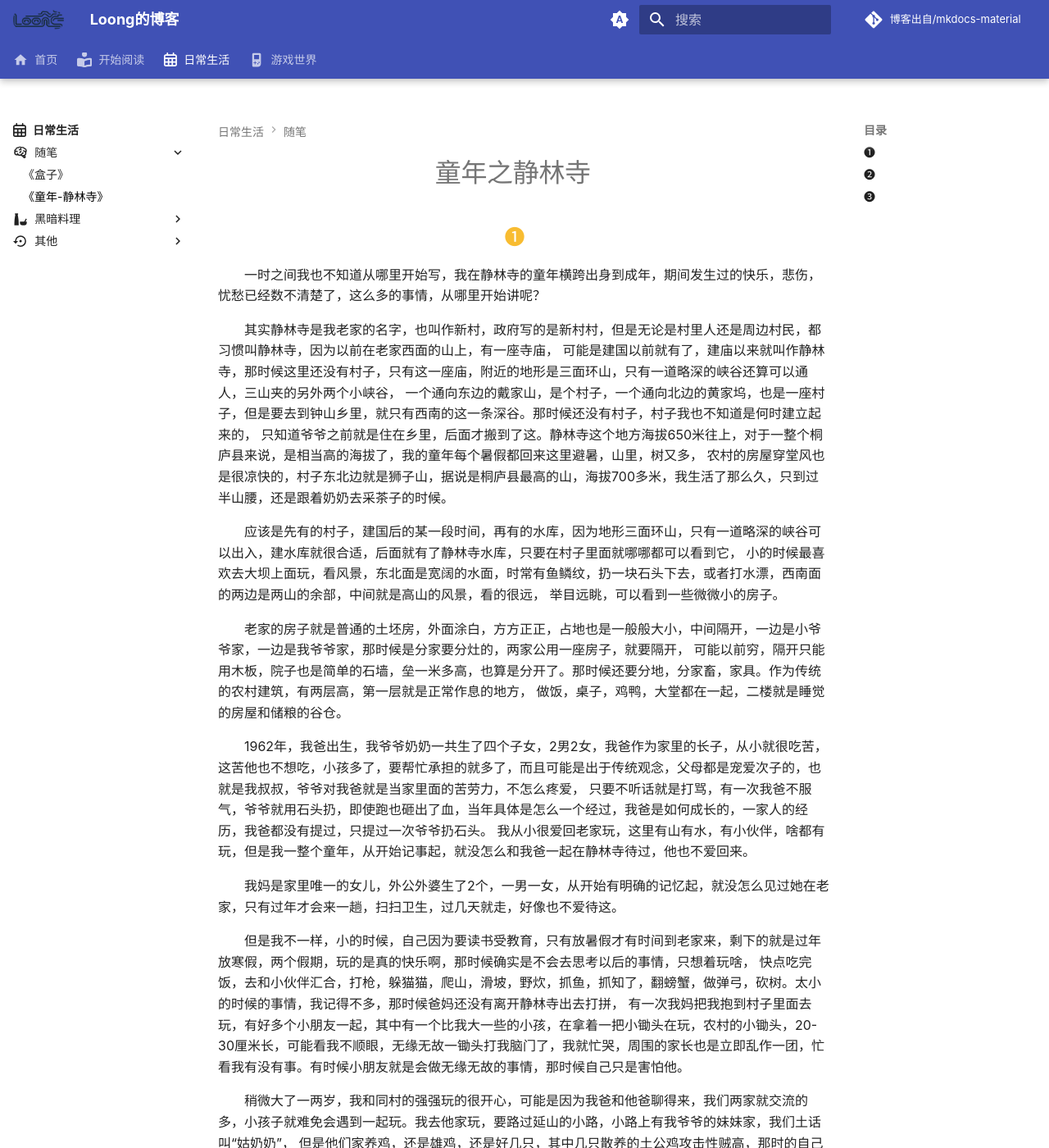
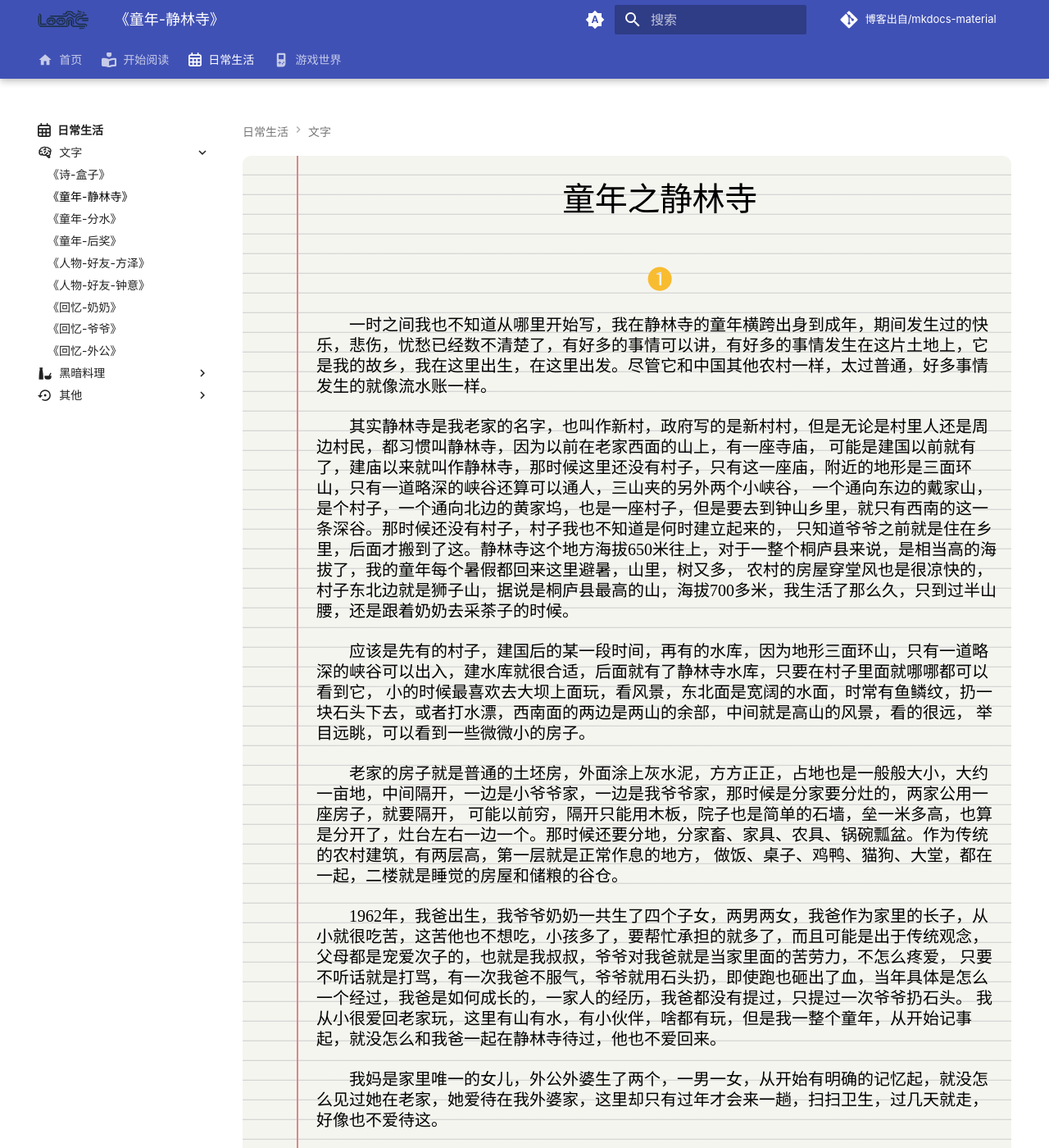
Before and after one commit to 971230/971230.github.io, an MkDocs documentation site: the page built from docs/日常/文字/童年-静林寺.md, in a window 1280 px wide and 1400 px high. Shown: the whole window at 82% size. Built offline with MkDocs 1.6.1 and Material for MkDocs 9.7.7, drawn with Linux system fonts in a browser that asks for light colours; some web fonts are replaced; comment, search, counter and statistics services are not loaded.

Commit message:
随笔改文字;添加文字背景样式

```diff
--- /dev/null
+++ b/docs/assets/css/essay_sketch_poem.css
@@ -0,0 +1,78 @@
+.essay_sketch,
+.poem_page {
+    position: relative;
+    box-sizing: border-box;
+    max-width: 100%;
+    font-family: LXGWZhenKai;
+    font-size: 20px;
+    border-radius: 10px;
+    background: #fff linear-gradient(#f5f5f0 1.1rem, #ccc 1.2rem);
+    background-size: 100% 1.2rem;
+    line-height: 1.2rem;
+    padding: 1.4rem 0.5rem 0.3rem 4.5rem;
+}
+
+.essay_sketch::before,
+.essay_sketch::after,
+.poem_page::before,
+.poem_page::after {
+    position: absolute;
+    content: "";
+    bottom: 10px;
+    width: 40%;
+    height: 10px;
+    box-shadow: 0 5px 14px rgba(0, 0, 0, 0.7);
+    z-index: -1;
+    transition: all 0.3s ease;
+}
+
+.essay_sketch::before,
+.poem_page::before {
+    left: 15px;
+    transform: skew(-5deg) rotate(-5deg);
+}
+
+.essay_sketch::after
+.poem_page::after {
+    right: 15px;
+    transform: skew(5deg) rotate(5deg);
+}
+
+.essay_sketch:hover::before,
+.essay_sketch:hover::after,
+.poem_page:hover::before,
+.poem_page:hover::after {
+    box-shadow: 0 2px 14px rgba(0, 0, 0, 0.4);
+}
+
+.poem_page_margin {
+    text-align: center;
+    position: absolute;
+    border-left: 2px solid #d88;
+    height: 100%;
+    left: 3.3rem;
+    top: 0;
+}
+
+.essay_sketch_margin {
+    position: absolute;
+    border-left: 2px solid #d88;
+    height: 100%;
+    left: 3.3rem;
+    top: 0;
+}
+
+.poem_page p {
+    margin: 0;
+    padding-bottom: 1.2rem;
+    color: black;
+    line-height: 25px;
+}
+
+.essay_sketch p {
+    margin: 0;
+    text-indent: 2rem;
+    padding-bottom: 1.2rem;
+    color: black;
+    line-height: 25px;
+}
--- a/docs/assets/css/extra.css
+++ b/docs/assets/css/extra.css
@@ -19,7 +19,7 @@
 }
 
 .md-grid {
-    max-width: 1400px;
+    max-width: 61rem;
 }
 
 /* make the page wider */
@@ -171,7 +171,7 @@ md-header__button md-logo {
     color: #87CEEB;
 }
 
-.green{
+.green {
     color: #1CB28A;
 }
 
--- a/docs/日常/随笔/童年-静林寺.md
+++ b/docs/日常/文字/童年-静林寺.md
@@ -1,12 +1,18 @@
+---
+hide:
+  - toc
+---
 
-# 童年之静林寺
+<div class="essay_sketch">
+<div class="essay_sketch_margin"></div>
+<h1 style="color: black">童年之静林寺</h1>
+<h2>➊</h2>
 
-## ➊
-<P style="text-indent:2em;">
-一时之间我也不知道从哪里开始写，我在静林寺的童年横跨出身到成年，期间发生过的快乐，悲伤，忧愁已经数不清楚了，这么多的事情，从哪里开始讲呢？<br>
+<P>
+一时之间我也不知道从哪里开始写，我在静林寺的童年横跨出身到成年，期间发生过的快乐，悲伤，忧愁已经数不清楚了，有好多的事情可以讲，有好多的事情发生在这片土地上，它是我的故乡，我在这里出生，在这里出发。尽管它和中国其他农村一样，太过普通，好多事情发生的就像流水账一样。<br>
 </p>
 
-<P style="text-indent:2em;">
+<P>
 其实静林寺是我老家的名字，也叫作新村，政府写的是新村村，但是无论是村里人还是周边村民，都习惯叫静林寺，因为以前在老家西面的山上，有一座寺庙，
 可能是建国以前就有了，建庙以来就叫作静林寺，那时候这里还没有村子，只有这一座庙，附近的地形是三面环山，只有一道略深的峡谷还算可以通人，三山夹的另外两个小峡谷，
 一个通向东边的戴家山，是个村子，一个通向北边的黄家坞，也是一座村子，但是要去到钟山乡里，就只有西南的这一条深谷。那时候还没有村子，村子我也不知道是何时建立起来的，
@@ -14,35 +20,35 @@
 农村的房屋穿堂风也是很凉快的，村子东北边就是狮子山，据说是桐庐县最高的山，海拔700多米，我生活了那么久，只到过半山腰，还是跟着奶奶去采茶子的时候。<br>
 </p>
 
-<P style="text-indent:2em;">
+<P>
 应该是先有的村子，建国后的某一段时间，再有的水库，因为地形三面环山，只有一道略深的峡谷可以出入，建水库就很合适，后面就有了静林寺水库，只要在村子里面就哪哪都可以看到它，
 小的时候最喜欢去大坝上面玩，看风景，东北面是宽阔的水面，时常有鱼鳞纹，扔一块石头下去，或者打水漂，西南面的两边是两山的余部，中间就是高山的风景，看的很远，
 举目远眺，可以看到一些微微小的房子。<br>
 </p>
 
-<P style="text-indent:2em;">
-老家的房子就是普通的土坯房，外面涂白，方方正正，占地也是一般般大小，中间隔开，一边是小爷爷家，一边是我爷爷家，那时候是分家要分灶的，两家公用一座房子，就要隔开，
-可能以前穷，隔开只能用木板，院子也是简单的石墙，垒一米多高，也算是分开了。那时候还要分地，分家畜，家具。作为传统的农村建筑，有两层高，第一层就是正常作息的地方，
-做饭，桌子，鸡鸭，大堂都在一起，二楼就是睡觉的房屋和储粮的谷仓。<br>
+<P>
+老家的房子就是普通的土坯房，外面涂上灰水泥，方方正正，占地也是一般般大小，大约一亩地，中间隔开，一边是小爷爷家，一边是我爷爷家，那时候是分家要分灶的，两家公用一座房子，就要隔开，
+可能以前穷，隔开只能用木板，院子也是简单的石墙，垒一米多高，也算是分开了，灶台左右一边一个。那时候还要分地，分家畜、家具、农具、锅碗瓢盆。作为传统的农村建筑，有两层高，第一层就是正常作息的地方，
+做饭、桌子、鸡鸭、猫狗、大堂，都在一起，二楼就是睡觉的房屋和储粮的谷仓。<br>
 </p>
 
-<P style="text-indent:2em;">
-1962年，我爸出生，我爷爷奶奶一共生了四个子女，2男2女，我爸作为家里的长子，从小就很吃苦，这苦他也不想吃，小孩多了，要帮忙承担的就多了，而且可能是出于传统观念，父母都是宠爱次子的，也就是我叔叔，爷爷对我爸就是当家里面的苦劳力，不怎么疼爱，
+<P>
+1962年，我爸出生，我爷爷奶奶一共生了四个子女，两男两女，我爸作为家里的长子，从小就很吃苦，这苦他也不想吃，小孩多了，要帮忙承担的就多了，而且可能是出于传统观念，父母都是宠爱次子的，也就是我叔叔，爷爷对我爸就是当家里面的苦劳力，不怎么疼爱，
 只要不听话就是打骂，有一次我爸不服气，爷爷就用石头扔，即使跑也砸出了血，当年具体是怎么一个经过，我爸是如何成长的，一家人的经历，我爸都没有提过，只提过一次爷爷扔石头。
 我从小很爱回老家玩，这里有山有水，有小伙伴，啥都有玩，但是我一整个童年，从开始记事起，就没怎么和我爸一起在静林寺待过，他也不爱回来。<br>
 </p>
 
-<P style="text-indent:2em;">
-我妈是家里唯一的女儿，外公外婆生了2个，一男一女，从开始有明确的记忆起，就没怎么见过她在老家，只有过年才会来一趟，扫扫卫生，过几天就走，好像也不爱待这。
+<P>
+我妈是家里唯一的女儿，外公外婆生了两个，一男一女，从开始有明确的记忆起，就没怎么见过她在老家，她爱待在我外婆家，这里却只有过年才会来一趟，扫扫卫生，过几天就走，好像也不爱待这。
 </p>
 
-<P style="text-indent:2em;">
+<P>
 但是我不一样，小的时候，自己因为要读书受教育，只有放暑假才有时间到老家来，剩下的就是过年放寒假，两个假期，玩的是真的快乐啊，那时候确实是不会去思考以后的事情，只想着玩啥，
 快点吃完饭，去和小伙伴汇合，打枪，躲猫猫，爬山，滑坡，野炊，抓鱼，抓知了，翻螃蟹，做弹弓，砍树。太小的时候的事情，我记得不多，那时候爸妈还没有离开静林寺出去打拼，
 有一次我妈把我抱到村子里面去玩，有好多个小朋友一起，其中有一个比我大一些的小孩，在拿着一把小锄头在玩，农村的小锄头，20-30厘米长，可能看我不顺眼，无缘无故一锄头打我脑门了，我就忙哭，周围的家长也是立即乱作一团，忙看我有没有事。有时候小朋友就是会做无缘无故的事情，那时候自己只是害怕他。<br>
 </p>
 
-<P style="text-indent:2em;">
+<P>
 稍微大了一两岁，我和同村的强强玩的很开心，可能是因为我爸和他爸聊得来，我们两家就交流的多，小孩子就难免会遇到一起玩。我去他家玩，要路过延山的小路，小路上有我爷爷的妹妹家，我们土话叫“姑奶奶”，
 但是他们家养鸡，还是雄鸡，还是好几只，其中几只散养的土公鸡攻击性贼高，那时的自己将将走路流畅，好想去找强强玩，又害怕，
 吵着闹着要我妈抱我过这一段路，我妈抱的多了，就放下拉我手带路，那公鸡凶的，即使大人在也是一股气汹汹的样子，头颈的毛耸起，看准了欺软一样，
@@ -54,43 +60,44 @@
 求妈妈也没用，叫我算了别去玩，得空带我去，小孩哪懂以后，吵闹啊，不知是爷爷奶奶还是爸爸妈妈，给我做了一根竹棍，说“你自己边走边打，
 快一点跑，就能行，不用怕的”，雄鸡上来就挥，它们不敢的。我一下子来了信心，拿上棍子出发了，也是老样子，边走边窥探，这次能看见它们的位置，
 我就边走边挥，那鸡看见是我，一点不怕，直勾勾冲上来，但是我有棍子，刚要近身，我一挥就有点怕了，不大敢上来，我立即开始乱挥乱甩一通，
-蹚出一点空隙就跑了，那鸡还在后面追，我又反手再挥几次，在就跑开了，顺利到了强强家。<br>
+蹚出一点空隙就跑了，那鸡还在后面追，我又反手再挥几次，在就跑开了，顺利到了强强家。
 </p>
 
-## ➋
+<h2>➋</h2>
 
-<P style="text-indent:2em;">
+<P>
 和强强玩啥呢？好像是翻墙田，一次又一次，那是他家边上的梯田，不种粮食，只种蔬菜，瓜果豆番薯之类的作物，印象中是踩坏了一些的，他妈妈还教训我们，我妈妈也教训我。
 </p>
 
-<P style="text-indent:2em;">
+<P>
 强强是天生残疾的，右手和左脚有问题，都有一些发育不完全，走路踉踉跄跄一瘸一拐的，翻墙田对他来说快乐却不轻松，那是我们的个子可能不足1米，
 而他手脚又不方便，翻起来就难了，好几次他想翻都失败了，自己就在上面一直等，鼓励他爬上来。那时自己小，不明白他为什么一出生就这样，很多事情想做而不能做，或者做起来很难，就以我现在可以想起来的，在当时最大的感受来说，就是觉得委屈。
 </p>
 
-<P style="text-indent:2em;">
+<P>
 他家前面院子使用大石头垒起来的约3米高的坡，小时候的自己很顽皮，好像很多人小时候都顽皮，那时我们坐在坡上玩，很危险，因为高，也被大人说了好几次，
 没有用，继续坐，可是那是自己不知发了什么羊角风，有一次把他推了下去，他摔在下面的草丛，难以动弹，痛在大叫，大人见了马上去救，人虽然无事，
 只是破了皮，但是他的家长却在知情后难以理解与愤怒，可是五六岁的孩子怎么教育呢？我爸妈知晓后亦是难以置信，两家人的感情其实一直都是很好的，
 对我教育了又教育。
 </p>
 
-<P style="text-indent:2em;">
+<P>
 我和他那时也并无矛盾，但我到底是出于好奇想看看人摔下去会怎么样，还是出于人性之恶，做出这样一件事情呢？事情其实很极端了，
 我到后面某日，突然想起来小时候的这件事情，才觉得有点后怕，才觉得小孩，人之初性本善我至少是不信的，性本恶么？
 我实在是想不起来当时自己是出于怎样的一种冲动和想法，做出这种匪夷所思的事情，就是没有任何理由。
 越小的孩子越是接近于动物，越是原始，善恶的概念是给人的。
 </p>
 
-<P style="text-indent:2em;">
+<P>
 后面随着时间，我们两家人一起在分水生活过一段时间，后面他们又因为农村搬迁回到乡里，渐渐就不再有了联系，爸每次回老家有机会都会去他家做一做，聊一聊。而强强，义务教育后就接受了政府给残疾人的工作，据说待遇都不错，他们分水搬走后，我就再也没有见过他了，直到最近才想起来小时候的这一段经历，
 想起那遥远的记忆。
 </p>
 
-## ➌
+<h2>➌</h2>
 
-<P style="text-indent:2em;">
+<P>
 我和皇军初见时是在他家的院子，才将将会走，后面我在分水读小学的暑假回老家避暑，两人才有机会一起玩，他打我的事情两人自然不记得了。
 后面还有小我几岁的小伙伴刚刚，和我同龄的大志，还有一位我忘了叫啥名字了，就叫Y吧，还有我堂哥的干爸的孙子，哈哈，反正就在一起玩嘛。
 TODO
 </p>
+</div>
--- a/mkdocs.yml
+++ b/mkdocs.yml
@@ -63,6 +63,7 @@ extra_css:
   - assets/css/extra.css
   - assets/css/animate.css
   - assets/css/lenis.css
+  - assets/css/essay_sketch_poem.css
   # - assets/css/page.css
   # - aseets/css/main.50c56a3b.min.css
   # - assets/css/palette.06af60db.min.css
@@ -190,10 +191,17 @@ nav:
       - 网站样式展示: 开始阅读/网站所有样式/demo.md
   - 日常生活:
     - 日常/index.md
-    - 随笔:
-      - 日常/随笔/index.md
-      - 《盒子》: 日常/随笔/盒子.md
-      - 《童年-静林寺》: 日常/随笔/童年-静林寺.md
+    - 文字:
+      - 日常/文字/index.md
+      - 《诗-盒子》: 日常/文字/诗-盒子.md
+      - 《童年-静林寺》: 日常/文字/童年-静林寺.md
+      - 《童年-分水》: 日常/文字/童年-分水.md
+      - 《童年-后奖》: 日常/文字/童年-后奖.md
+      - 《人物-好友-方泽》: 日常/文字/人物-好友-方泽.md
+      - 《人物-好友-钟意》: 日常/文字/人物-好友-钟意.md
+      - 《回忆-奶奶》: 日常/文字/回忆-奶奶.md
+      - 《回忆-爷爷》: 日常/文字/回忆-爷爷.md
+      - 《回忆-外公》: 日常/文字/回忆-外公.md
     - 黑暗料理:
       - 日常/厨艺/index.md
       - 青椒炒肉: 日常/厨艺/青椒炒肉.md
```
Also changed, not shown: docs/index.md (+1 -1 lines), docs/日常/index.md (+10 -3 lines), docs/日常/文字/index.md (renamed from docs/日常/随笔/index.md, +1 -1 lines), docs/日常/文字/诗-盒子.md (added, +51 -0 lines), docs/日常/随笔/盒子.md (deleted, +0 -70 lines), docs/日常/文字/img/couple-1920.png (renamed from docs/日常/随笔/img/couple-1920.png), docs/日常/文字/img/woman.svg (renamed from docs/日常/随笔/img/woman.svg), docs/日常/文字/人物-好友-方泽.md (added), docs/日常/文字/人物-好友-钟意.md (added), docs/日常/文字/回忆-外公.md (added), docs/日常/文字/回忆-奶奶.md (added), docs/日常/文字/回忆-爷爷.md (added), docs/日常/文字/童年-分水.md (added), docs/日常/文字/童年-后奖.md (added).
